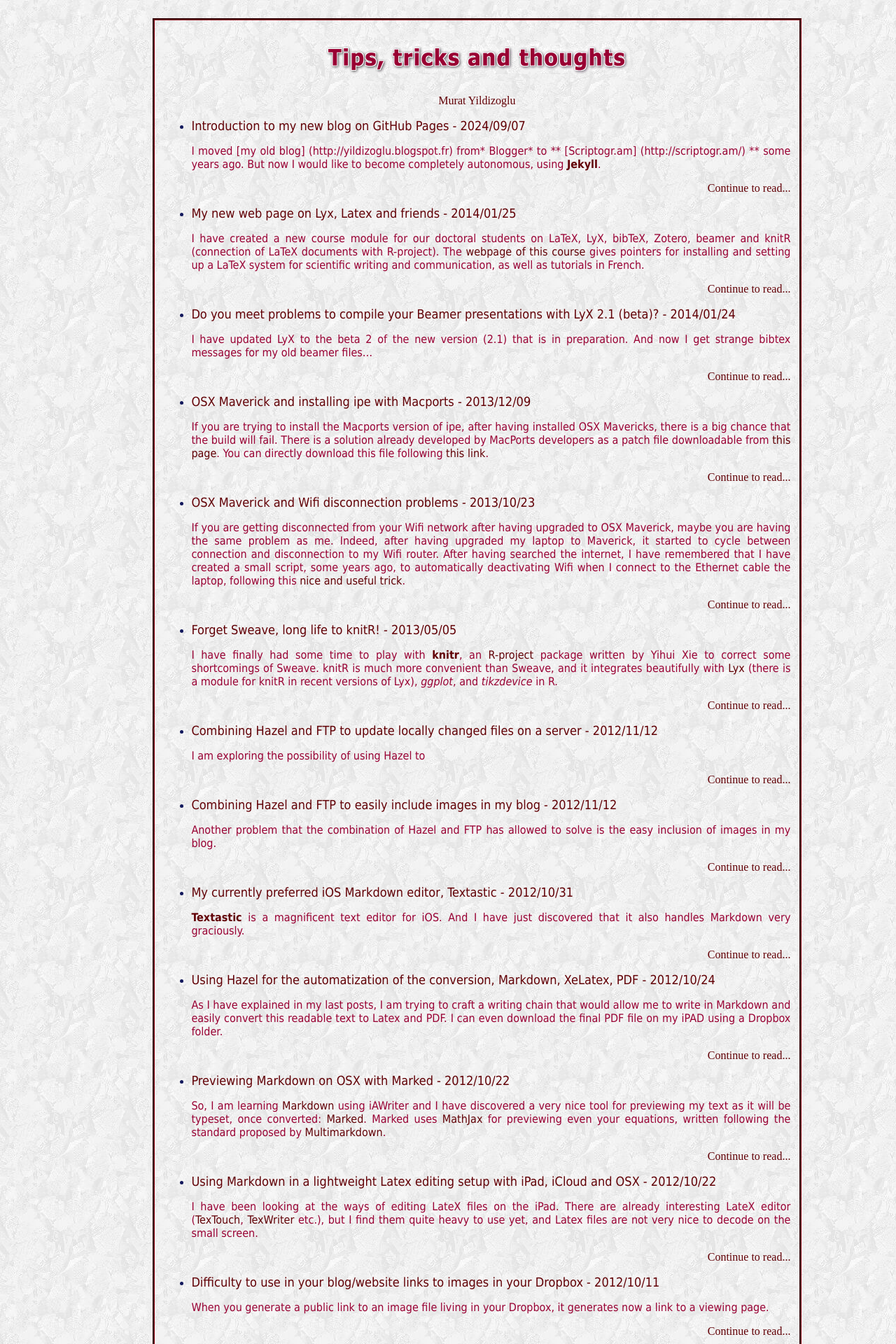
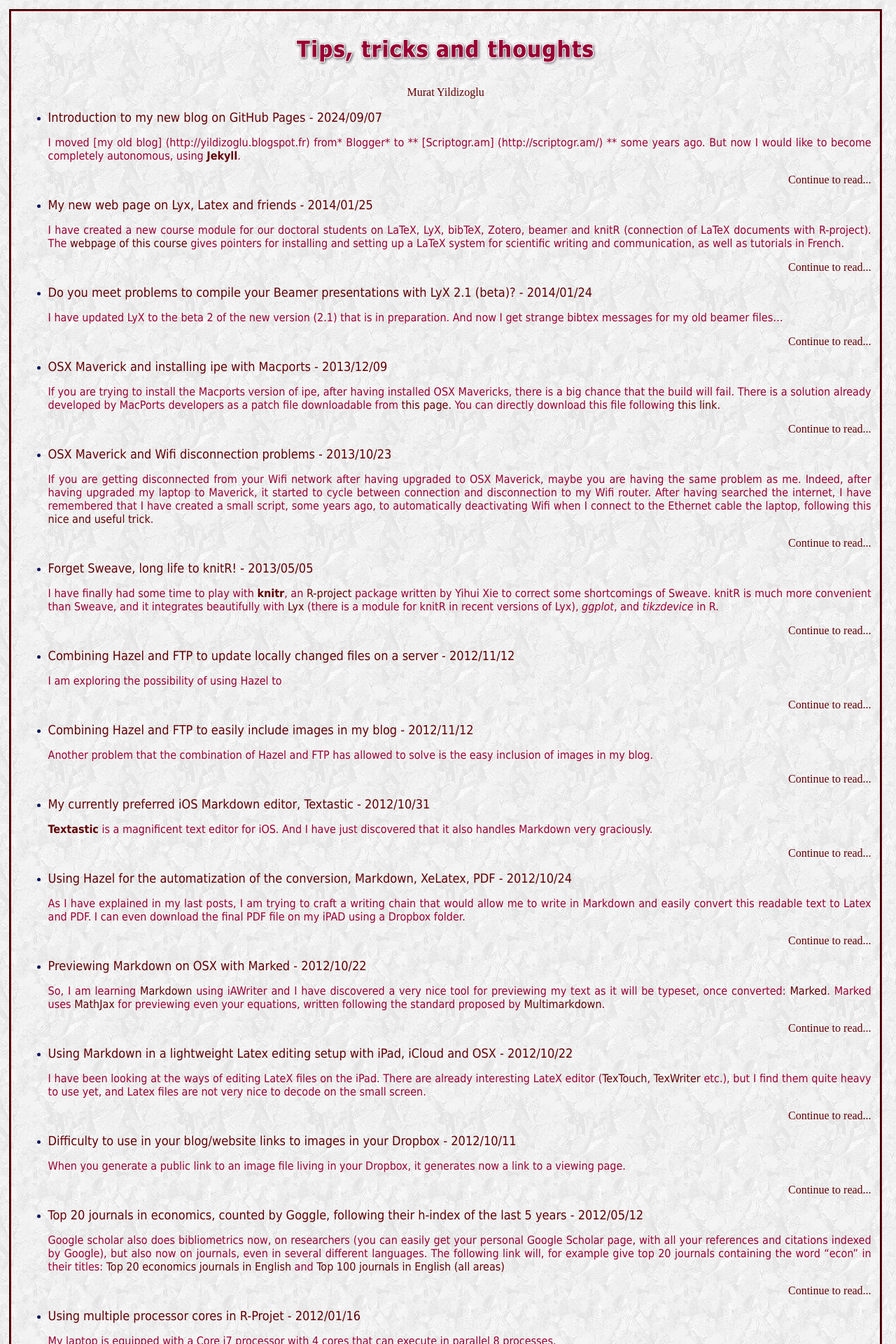
Before and after one commit to myildi/myildi.github.io, a Jekyll site: the page built from index.html, in a window 1280 px wide. Shown: the top 1920 px of the page at 70% size. Built offline with Jekyll 4.4.1, drawn with Linux system fonts in a browser that asks for light colours.

Commit message:
Update main.css

```diff
--- a/css/main.css
+++ b/css/main.css
@@ -1,6 +1,8 @@
-body {color: #12185c;
+body
+{
+	color: #12185c;
 	background-color: #ffffd7;
-margin: 2%;
+	margin: 1%;
 	padding: 1%;
 	border-style: groove;
 	border-width: medium;
@@ -9,11 +11,12 @@ font-family: font-family: Tahoma, Geneva, sans-serif;
 	font-size: medium;
 	line-height: normal;
 	text-align: justify;
-width: 70%;
+	width: 95%;
 	clear: both;
 	position: relative;
-right: +15%;
-left: +15%; }
+	right: auto;
+	left: auto;
+}
 
 a:link {color: #620006;
 text-decoration: none;
```
Lines whose indentation alone changed are shown as unchanged.
